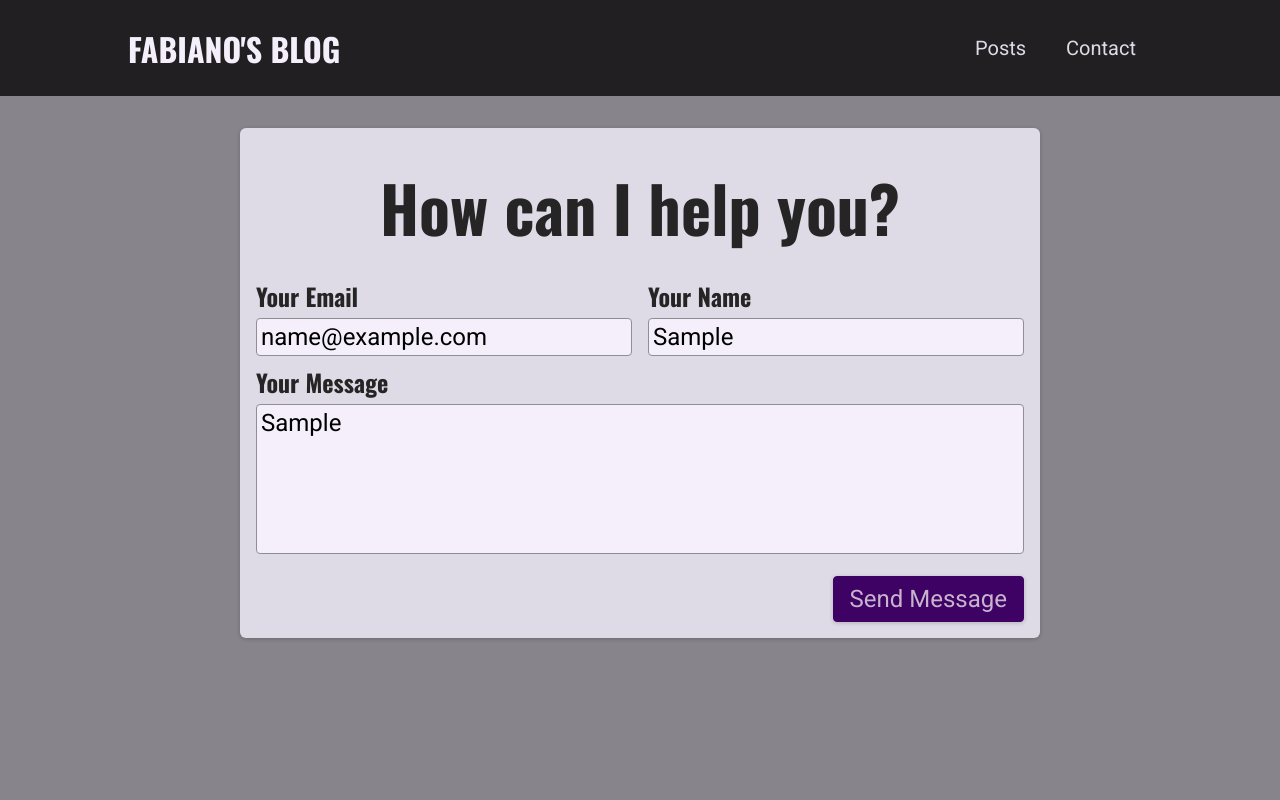
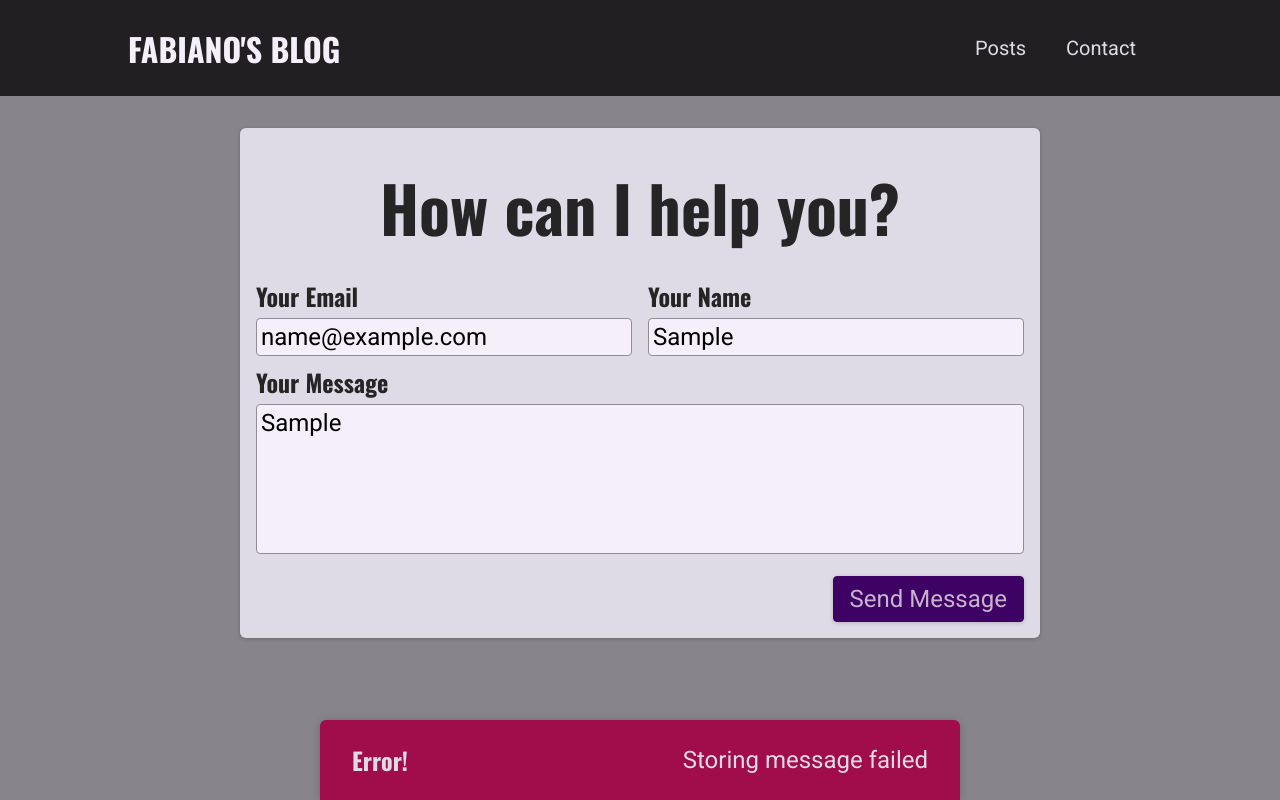
Before and after one commit to fabianommoraes/next-js-complete-app, a Next.js app: page /contact in a window 1280 px wide. Both pictures are taken after typing "name@example.com", "Sample", "Sample" into the empty fields and a click on the button "Send Message". Built offline with nearby package versions, Linux system fonts and the light colour scheme; no server answers; the database is empty.

Commit message:
283. Adding UI Feedback With Notifications

```diff
--- a/components/contact/contact-form.js
+++ b/components/contact/contact-form.js
@@ -1,25 +1,87 @@
-import { useState } from "react";
-import classes from "./contact.module.css";
+import { useState, useEffect } from "react";
+
+import classes from "./contact-form.module.css";
+import Notification from "../ui/notification";
+
+async function sendContactData(contactDetails) {
+  const response = await fetch("/api/contact", {
+    method: "POST",
+    body: JSON.stringify(contactDetails),
+    headers: {
+      "Content-Type": "application/json",
+    },
+  });
+
+  const data = await response.json();
+
+  if (!response.ok) {
+    throw new Error(data.message || "Something went wrong!");
+  }
+}
 
 function ContactForm() {
   const [enteredEmail, setEnteredEmail] = useState("");
   const [enteredName, setEnteredName] = useState("");
   const [enteredMessage, setEnteredMessage] = useState("");
+  const [requestStatus, setRequestStatus] = useState(); // 'pending', 'success', 'error'
+  const [requestError, setRequestError] = useState();
 
-  function sendMessageHandler(event) {
+  useEffect(() => {
+    if (requestStatus === "success" || requestStatus === "error") {
+      const timer = setTimeout(() => {
+        setRequestStatus(null);
+        setRequestError(null);
+      }, 3000);
+
+      return () => clearTimeout(timer);
+    }
+  }, [requestStatus]);
+
+  async function sendMessageHandler(event) {
     event.preventDefault();
 
-    fetch("/api/contact", {
-      method: "POST",
-      body: JSON.stringify({
+    setRequestStatus("pending");
+
+    try {
+      await sendContactData({
         email: enteredEmail,
         name: enteredName,
         message: enteredMessage,
-      }),
-      headers: {
-        "Content-Type": "application/json",
-      },
-    });
+      });
+      setRequestStatus("success");
+      setEnteredMessage("");
+      setEnteredEmail("");
+      setEnteredName("");
+    } catch (error) {
+      setRequestError(error.message);
+      setRequestStatus("error");
+    }
+  }
+
+  let notification;
+
+  if (requestStatus === "pending") {
+    notification = {
+      status: "pending",
+      title: "Sending message...",
+      message: "Your message is on its way!",
+    };
+  }
+
+  if (requestStatus === "success") {
+    notification = {
+      status: "success",
+      title: "Success!",
+      message: "Message sent successfully!",
+    };
+  }
+
+  if (requestStatus === "error") {
+    notification = {
+      status: "error",
+      title: "Error!",
+      message: requestError,
+    };
   }
 
   return (
@@ -63,6 +125,13 @@
           <button>Send Message</button>
         </div>
       </form>
+      {notification && (
+        <Notification
+          status={notification.status}
+          title={notification.title}
+          message={notification.message}
+        />
+      )}
     </section>
   );
 }
--- /dev/null
+++ b/components/ui/notification.js
@@ -0,0 +1,28 @@
+import ReactDOM from "react-dom";
+
+import classes from "./notification.module.css";
+
+function Notification(props) {
+  const { title, message, status } = props;
+
+  let statusClasses = "";
+
+  if (status === "success") {
+    statusClasses = classes.success;
+  }
+
+  if (status === "error") {
+    statusClasses = classes.error;
+  }
+
+  const cssClasses = `${classes.notification} ${statusClasses}`;
+
+  return (
+    <div className={cssClasses}>
+      <h2>{title}</h2>
+      <p>{message}</p>
+    </div>
+  );
+}
+
+export default Notification;
--- /dev/null
+++ b/components/ui/notification.module.css
@@ -0,0 +1,43 @@
+.notification {
+  display: flex;
+  justify-content: space-between;
+  align-items: center;
+  color: var(--color-grey-100);
+  background-color: var(--color-grey-800);
+  padding: 0 var(--size-8);
+  box-shadow: 0 1px 8px rgba(0, 0, 0, 0.2);
+  position: fixed;
+  height: 5rem;
+  bottom: 0;
+  width: 100%;
+  left: 0;
+  border-top-right-radius: 0;
+  border-top-left-radius: 0;
+}
+
+.notification h2 {
+  font-size: var(--size-6);
+  margin: 0;
+}
+
+.notification p {
+  margin: 0;
+}
+
+.success {
+  background-color: var(--color-success-500);
+  color: var(--color-grey-800);
+}
+
+.error {
+  background-color: var(--color-error-500);
+}
+
+@media (min-width: 768px) {
+  .notification {
+    width: 40rem;
+    left: calc(50% - 20rem);
+    border-top-right-radius: 6px;
+    border-top-left-radius: 6px;
+  }
+}
```
Also changed, not shown: components/contact/contact-form.module.css (renamed from components/contact/contact.module.css).
